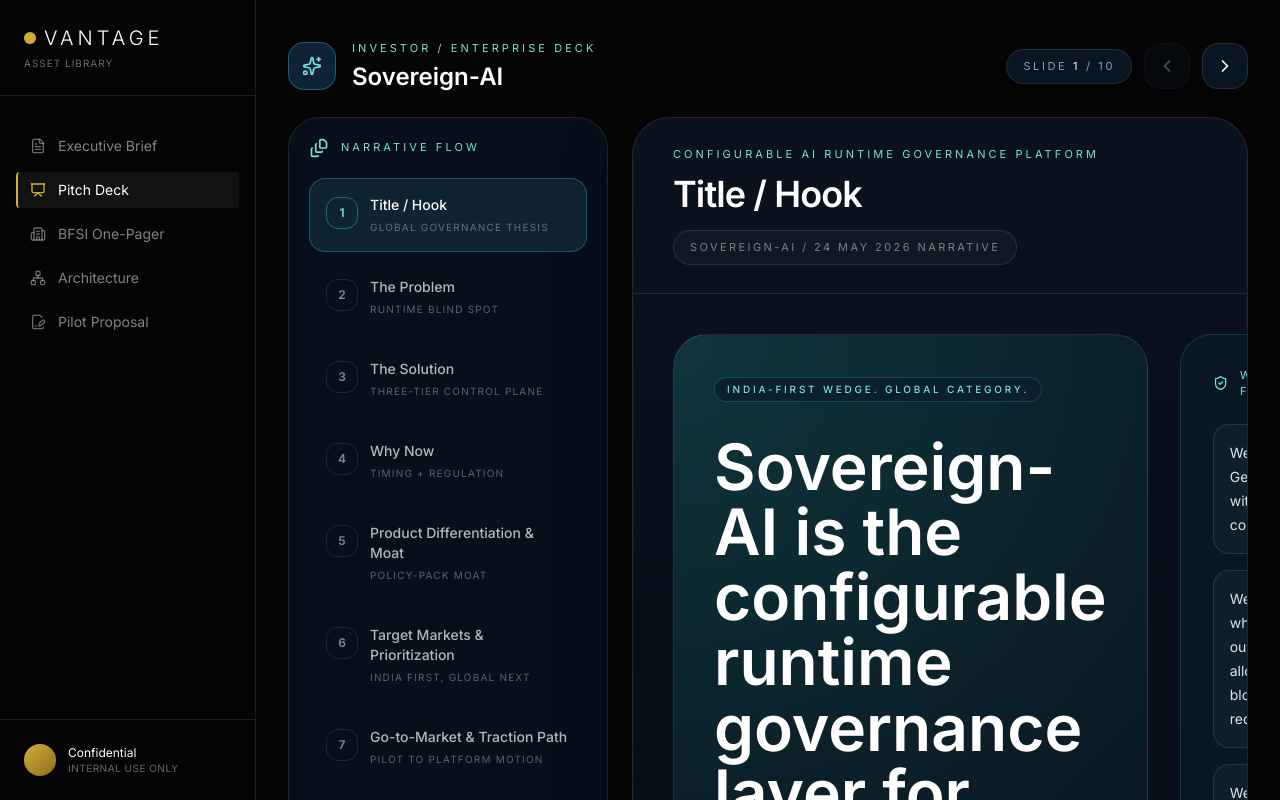
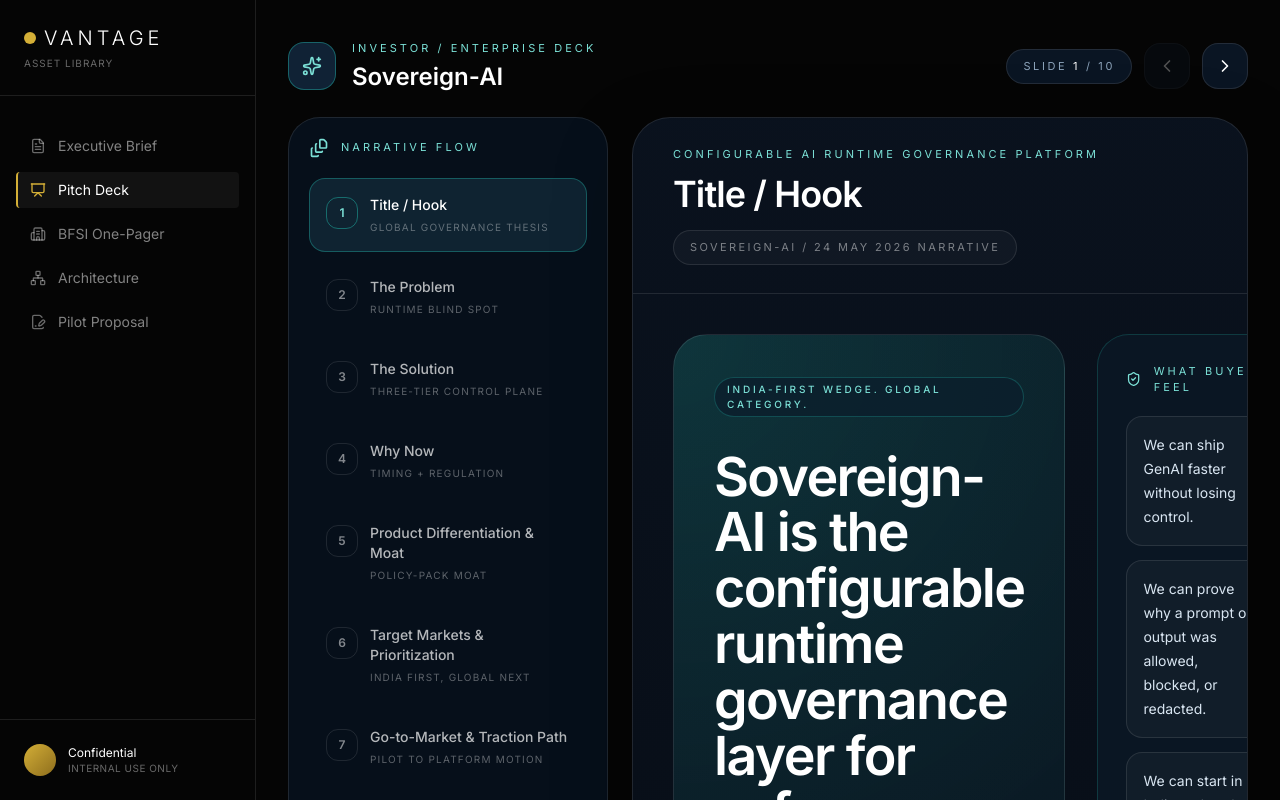
Before and after one commit to pranaya-mathur/pitch_deck, a React (Vite) app: page / in a window 1280 px wide. Both pictures are taken after a click on the button "Pitch Deck". Built offline with nearby package versions, Linux system fonts and the light colour scheme; a web font is replaced by a local one.

Commit message:
Polish pitch deck hero typography

```diff
--- a/src/components/views/PitchDeck.tsx
+++ b/src/components/views/PitchDeck.tsx
@@ -120,11 +120,11 @@ const slides: Slide[] = [
     subtitle: 'Configurable AI Runtime Governance Platform',
     navSubtitle: 'Global governance thesis',
     content: (
-      <div className="grid h-full gap-8 lg:grid-cols-[1.25fr_0.75fr]">
-        <div className="flex flex-col justify-between rounded-[34px] border border-white/10 bg-[radial-gradient(circle_at_top_left,rgba(35,198,183,0.20),rgba(9,18,30,0.92)_52%),linear-gradient(180deg,rgba(10,18,30,0.96),rgba(7,13,23,0.98))] p-10">
+      <div className="grid h-full gap-8 lg:grid-cols-[1.35fr_0.65fr]">
+        <div className="flex flex-col justify-between rounded-[34px] border border-white/10 bg-[radial-gradient(circle_at_top_left,rgba(35,198,183,0.20),rgba(9,18,30,0.92)_52%),linear-gradient(180deg,rgba(10,18,30,0.96),rgba(7,13,23,0.98))] p-9 xl:p-10">
           <div>
             <Eyebrow>India-first wedge. Global category.</Eyebrow>
-            <h1 className="mt-8 max-w-4xl text-[clamp(3.5rem,5vw,5.6rem)] font-semibold leading-[1.02] text-white">
+            <h1 className="mt-8 max-w-[12.5ch] text-[clamp(3.1rem,4.2vw,5rem)] font-semibold leading-[1.04] tracking-[-0.03em] text-white">
               Sovereign-AI is the configurable runtime governance layer for safe, auditable enterprise GenAI.
             </h1>
             <p className="mt-6 max-w-3xl text-lg leading-8 text-[#b9cad9]">
@@ -140,12 +140,12 @@ const slides: Slide[] = [
         </div>
 
         <div className="grid gap-4">
-          <div className="rounded-[32px] border border-[#23c6b7]/20 bg-[#0b1724]/92 p-8">
+          <div className="rounded-[32px] border border-[#23c6b7]/20 bg-[#0b1724]/92 p-7">
             <div className="flex items-center gap-3 text-[#7be0d6]">
               <ShieldCheck className="h-5 w-5" />
               <span className="text-[11px] uppercase tracking-[0.28em]">What buyers feel</span>
             </div>
-            <div className="mt-6 space-y-4">
+            <div className="mt-5 space-y-3.5">
               {[
                 'We can ship GenAI faster without losing control.',
                 'We can prove why a prompt or output was allowed, blocked, or redacted.',
@@ -157,9 +157,9 @@ const slides: Slide[] = [
               ))}
             </div>
           </div>
-          <div className="rounded-[32px] border border-white/10 bg-[#0a1421]/92 p-8">
+          <div className="rounded-[32px] border border-white/10 bg-[#0a1421]/92 p-7">
             <div className="text-[11px] uppercase tracking-[0.28em] text-[#7be0d6]">Visual on slide</div>
-            <div className="mt-5 space-y-4">
+            <div className="mt-5 space-y-3.5">
               <div className="rounded-2xl border border-white/10 bg-[#102235] p-4">
                 <div className="text-xs uppercase tracking-[0.22em] text-white/70">App Layer</div>
                 <div className="mt-2 text-lg text-white">Copilot, Agent, Chatbot, Workflow</div>
@@ -658,7 +658,7 @@ export function PitchDeck() {
   const prevSlide = () => setActiveSlide((prev) => Math.max(prev - 1, 0));
 
   return (
-    <div className="mx-auto flex h-full max-w-[1280px] flex-col px-8 py-10">
+    <div className="mx-auto flex h-full max-w-[1320px] flex-col px-8 py-10">
       <div className="mb-6 flex items-center justify-between gap-4">
         <div className="flex items-center gap-4">
           <div className="flex h-12 w-12 items-center justify-center rounded-2xl border border-[#23c6b7]/40 bg-[#102235] text-[#7be0d6]">
```
